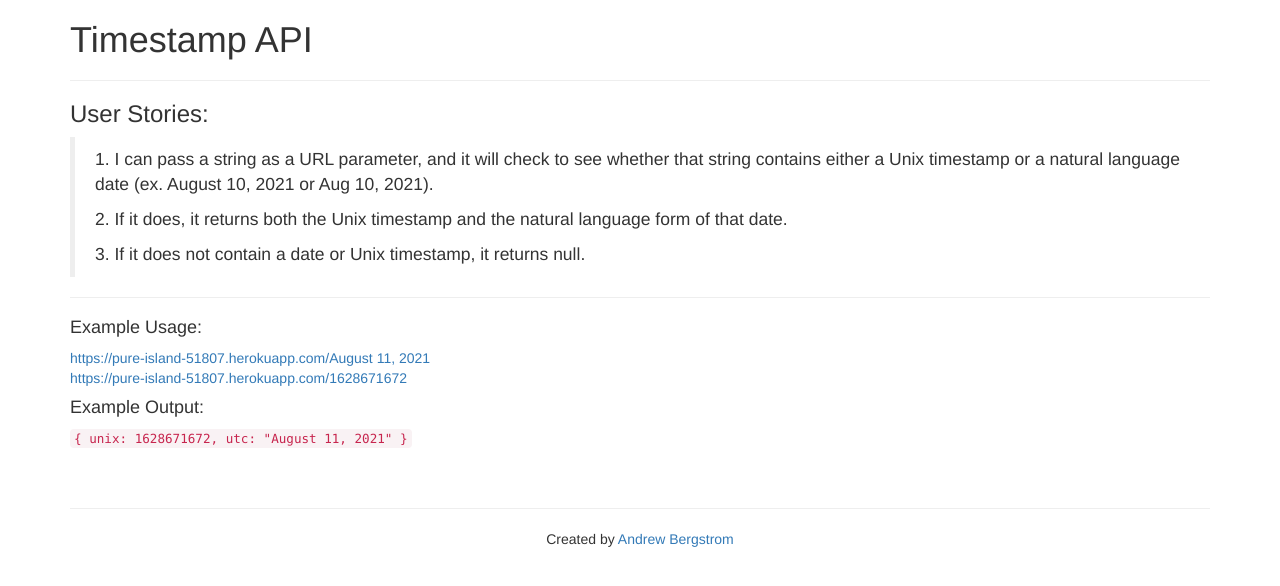
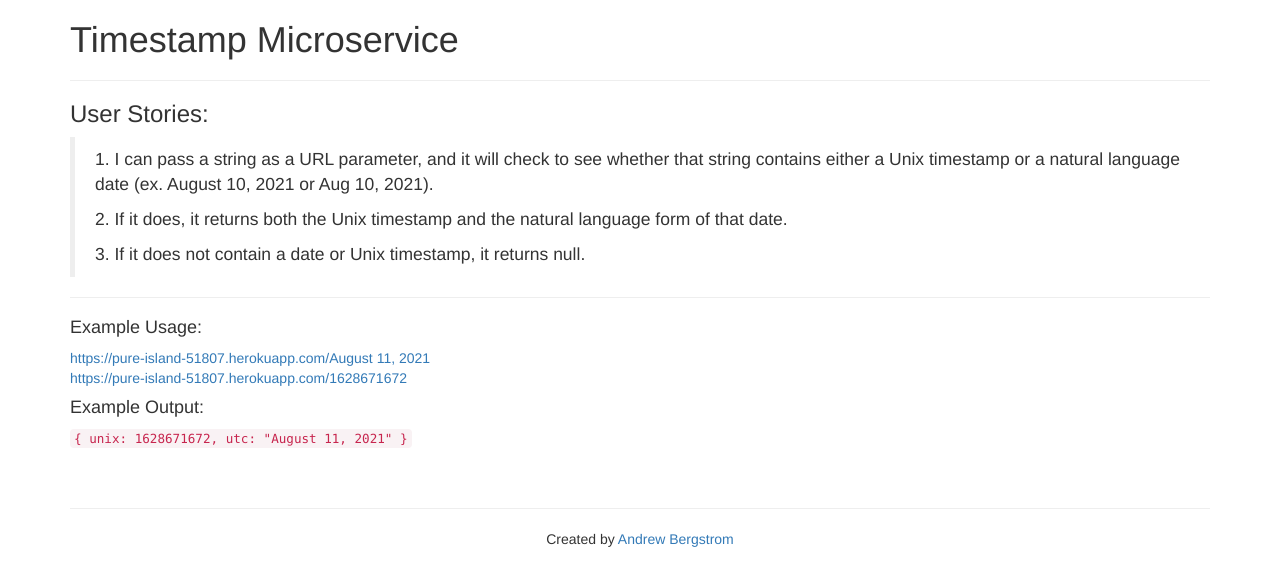
Before and after one commit to AndrewBergstrom/fcc-timestamp, a website: page index.html in a window 1280 px wide. Drawn offline with nearby package versions, Linux system fonts and the light colour scheme.

Commit message:
header change

```diff
--- a/index.html
+++ b/index.html
@@ -12,7 +12,7 @@
 <body>
   <div class="container">
 
-    <h1 class="header">Timestamp API</h1>
+    <h1 class="header">Timestamp Microservice</h1>
 
     <hr/>
 
```
